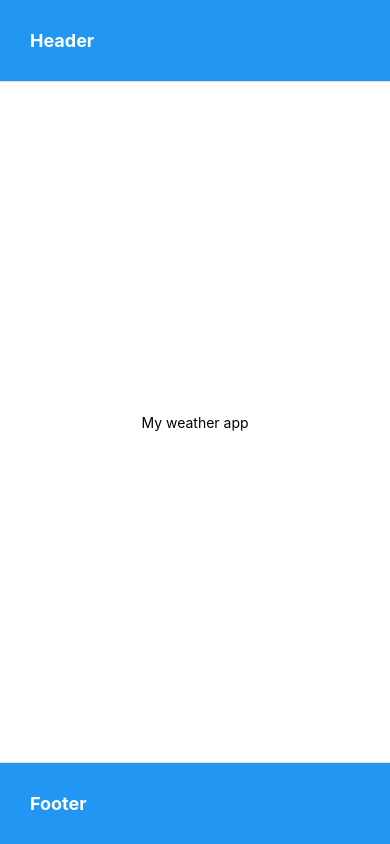
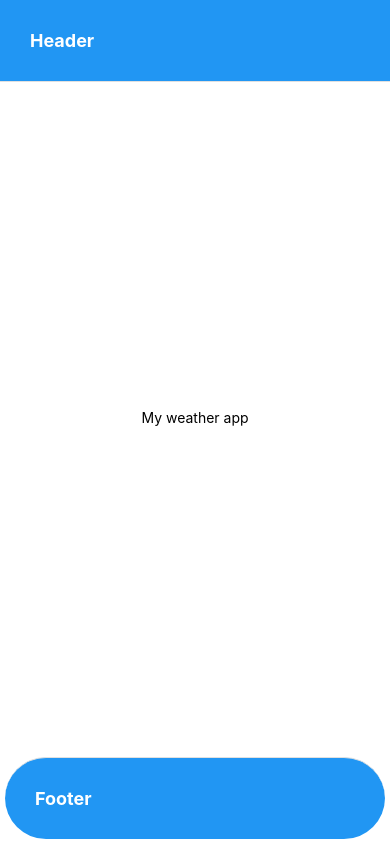
Before and after one commit to matteoGz/Mini-Projects, a React Native app in the folder mobile-my-weather-app/: screen / in a window 390 px wide. Built offline with nearby package versions, Linux system fonts and the light colour scheme.

Commit message:
style: styled header & footer

```diff
--- a/mobile-my-weather-app/App.js
+++ b/mobile-my-weather-app/App.js
@@ -38,6 +38,8 @@ const styles = StyleSheet.create({
     padding: 30,
     borderTopWidth: 1,
     borderTopColor: '#e0e0e0',
+    borderRadius: 100,
+    margin: 5,
     title: { fontSize: 18, fontWeight: 'bold', color: '#fff' }
   }
 });
```
